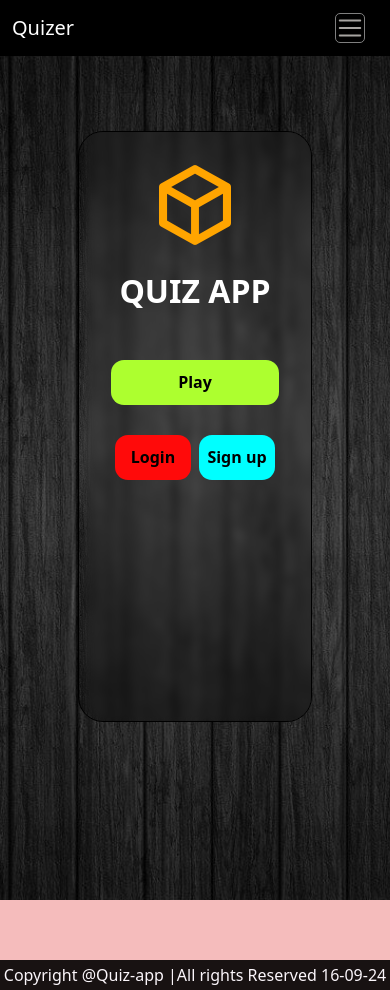
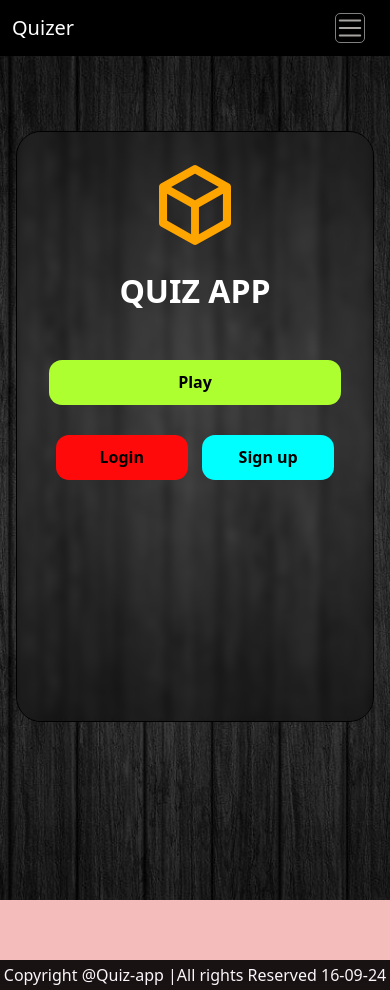
Before and after one commit to Yashrxx/Quizer, a React (Create React App) app: page /quizer in a window 390 px wide. Built offline with nearby package versions, Linux system fonts and the light colour scheme; the HTML template or start-up script is replaced by a standard one.

Commit message:
new changes

```diff
--- a/src/styles/components/_home.scss
+++ b/src/styles/components/_home.scss
@@ -190,7 +190,7 @@ body{
             padding-left: 2rem;
             padding-right: 2rem;
             height: 70%;
-            width: 60%;
+            width: 92%;
             // margin-right: 200px;
             border-radius: 25px;
             margin-top: 75px;
```
